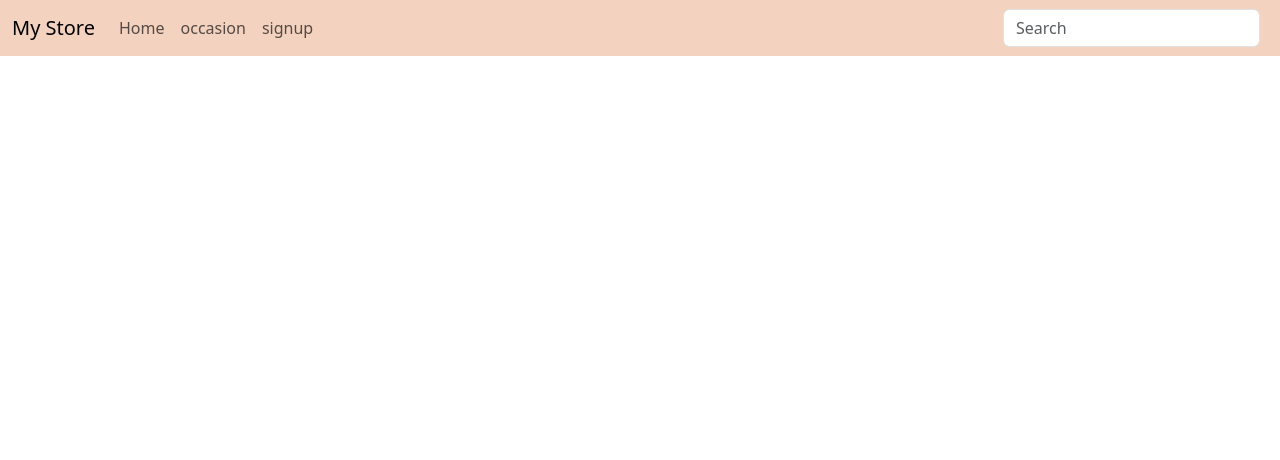
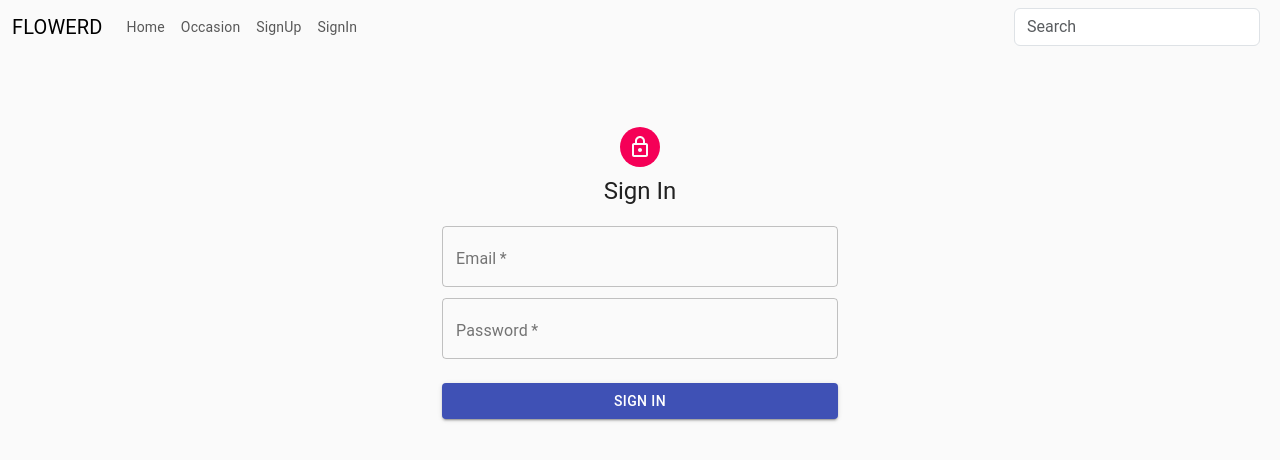
Before and after one commit to Ahlamonepiece1989/frontend, a React (Create React App) app: page /signin in a window 1280 px wide. Shown: the top 460 px of the page. Built offline with nearby package versions, Linux system fonts and the light colour scheme; the HTML template or start-up script is replaced by a standard one.

Commit message:
frontend

```diff
--- a/src/App.js
+++ b/src/App.js
@@ -1,20 +1,33 @@
-import "./App.css";
+import React, { useState } from "react";
+import {Route } from 'react-router-dom';
+import Home from './Components/Home/Home';
+import SignUp from './Components/SignUp/SignUp';
+import Login from './Components/SignUp/Login';
+import Navi from "./Components/Navbar/Navi";
+import Ocassion from "./Components/Ocassions/Ocassion";
 import 'bootstrap/dist/css/bootstrap.min.css';
-import Nav from './components/nav';
+
+export default function App() {
+  const [token, setToken] = useState("");
+  return (
+    <div>
+      <Navi token={token} setToken={setToken} />
+
+       <Route exact path="/" component={Home} />
+
+       <Route exact path="/ocassion" component={Ocassion} />
+
+     <Route   exact path="/signup" component={SignUp} />
+     <Route
+        exact
+        path="/signin"
+        render={() => {
+          //// set the token using setToken
+          return <Login setToken={setToken} />;
+        }}
+      />
 
 
-
-
-function App() {
-  return (
-
-    <div className="App">
-
-      <Nav/>
-
     </div>
-
   );
 }
-
-export default App;
--- a/src/components/Home.js
+++ b/src/components/Home/Home.js
@@ -1,5 +1,5 @@
 import React, { Component, useState, useEffect } from 'react';
-import './Home.js';
+
 
 
 
@@ -17,7 +17,4 @@ export default function Home(props) {
     </div>
 
   );
-
-
-
 }
--- a/src/components/nav.js
+++ b/src/components/Navbar/Navi.js
@@ -6,20 +6,18 @@ import {
     Route
 } from "react-router-dom";
 
-
-
-import Home from './Home';
-
-import Occasion from './Occasion';
-
-import SignUp from './SignUp';
+import { useHistory } from "react-router-dom";
 
 
 
-function nav() {
+
+function Navi({ token, setToken}) {
 
 
-	return (
+   const navigate  = useHistory();
+
+
+  return (
 
 <>
 
@@ -27,7 +25,7 @@ function nav() {
 
                 <Navbar className="color-nav" expand="lg">
   <Container fluid>
-    <Navbar.Brand href="/">My Store</Navbar.Brand>
+    <Navbar.Brand href="/">FLOWERD</Navbar.Brand>
     <Navbar.Toggle aria-controls="navbarScroll" />
     <Navbar.Collapse id="navbarScroll">
       <Nav
@@ -36,8 +34,23 @@ function nav() {
         navbarScroll>
 
         <Nav.Link href="/">Home</Nav.Link>
-        <Nav.Link href="/occasions">occasion</Nav.Link>
-        <Nav.Link href="/signup">signup</Nav.Link>
+        <Nav.Link href="/ocassion">Occasion</Nav.Link>
+
+        {token ? (
+        <Nav.Link onClick={() => {setToken("")
+  navigate.push("/login") }}>Sign out</Nav.Link>
+       ) : (
+
+<>
+
+       <Nav.Link href="/signup">SignUp</Nav.Link>
+        <Nav.Link href="/signin">SignIn</Nav.Link>
+
+
+</>
+
+       )}
+
 
       </Nav>
 
@@ -56,24 +69,17 @@ function nav() {
 </Navbar>
                 </div>
                 <div>
-                    <Routes>
 
 
-                    <Route exact path='/occasions' element={<Occasion/>}/>
 
-                    <Route exact path='/signup' element={<SignUp/>}/>
-
-                    <Route  exact path='/' element={<Home />}/>
-
-                    </Routes>
                 </div>
 
 
 
 </>
 
-		);
+    );
 }
 
 
-export default nav;
+export default Navi;
--- a/src/components/Occasion.js
+++ b/src/components/Ocassions/Ocassion.js
@@ -1,6 +1,6 @@
 import React, { Component } from 'react'
 
-function Occasion() {
+export default  function Ocassion() {
   return (
 
     <div className="App">
@@ -11,5 +11,3 @@ function Occasion() {
 
   );
 }
-
-export default Occasion;
--- /dev/null
+++ b/src/components/SignUp/Login.js
@@ -0,0 +1,148 @@
+import React ,  { useState } from 'react';
+import { useHistory  } from "react-router-dom";
+import axios from "axios";
+
+import Avatar from '@material-ui/core/Avatar';
+import Button from '@material-ui/core/Button';
+import CssBaseline from '@material-ui/core/CssBaseline';
+import TextField from '@material-ui/core/TextField';
+//import FormControlLabel from '@material-ui/core/FormControlLabel';
+//import Checkbox from '@material-ui/core/Checkbox';
+//import Link from '@material-ui/core/Link';
+import Grid from '@material-ui/core/Grid';
+//import Box from '@material-ui/core/Box';
+import LockOutlinedIcon from '@material-ui/icons/LockOutlined';
+import Typography from '@material-ui/core/Typography';
+import { makeStyles } from '@material-ui/core/styles';
+import Container from '@material-ui/core/Container';
+
+
+
+
+const useStyles = makeStyles((theme) => ({
+  paper: {
+    marginTop: theme.spacing(8),
+    display: 'flex',
+    flexDirection: 'column',
+    alignItems: 'center',
+  },
+  avatar: {
+    margin: theme.spacing(1),
+    backgroundColor: theme.palette.secondary.main,
+  },
+  form: {
+    width: '100%',
+    marginTop: theme.spacing(3),
+  },
+  submit: {
+    margin: theme.spacing(3, 0, 2),
+  },
+}));
+
+
+export default function SignIn(setToken) {
+
+
+  const classes = useStyles();
+  const navigate  = useHistory();
+
+
+  const [email, setEmail] = useState("");
+  const [password, setPassword] = useState("");
+
+
+  const changeEmail = (e) => {
+      setEmail(e.target.value);
+    };
+
+  const changePassword = (e) => {
+      setPassword(e.target.value);
+    };
+
+    // Send user information to the server to check if it's exist in the database through post request.
+    const checkLogin = async () => {
+      try {
+        const response = await axios.post("http://localhost:5000/login", {
+          email: email,
+          password: password,
+        });
+        console.log(response.data)
+        //After recieve the token from the server, store it. (First step)
+        setToken(response.data.token);
+        navigate.push("/");
+
+      } catch (error) {
+        console.log("Error");
+      }
+    };
+
+
+
+  return (
+
+    <Container component="main" maxWidth="xs">
+      <CssBaseline />
+      <div className={classes.paper}>
+        <Avatar className={classes.avatar}>
+          <LockOutlinedIcon />
+        </Avatar>
+        <Typography component="h1" variant="h5">
+          Sign In
+        </Typography>
+
+        <form className={classes.form} noValidate>
+          <Grid container spacing={2}>
+
+
+            <Grid item xs={12}>
+
+              <TextField
+                variant="outlined"
+                required
+                fullWidth
+                name="email"
+                label="Email"
+                type="email"
+                id="email"
+
+                onChange={(e) => {changeEmail(e);}}
+
+              />
+            </Grid>
+
+
+            <Grid item xs={12}>
+              <TextField
+                variant="outlined"
+                required
+                fullWidth
+                name="password"
+                label="Password"
+                type="password"
+                id="password"
+                autoComplete="current-password"
+                onChange={(e) => {changePassword(e);}}
+              />
+            </Grid>
+
+          </Grid>
+
+
+          <Button
+            type="submit"
+            fullWidth
+            variant="contained"
+            color="primary"
+            className={classes.submit}
+            onClick={(e) => {checkLogin();}} >
+
+            Sign In
+          </Button>
+
+
+        </form>
+      </div>
+
+    </Container>
+  );
+}
--- /dev/null
+++ b/src/components/SignUp/SignUp.js
@@ -0,0 +1,169 @@
+import React ,  { useState } from 'react';
+import { useHistory  } from "react-router-dom";
+import axios from "axios";
+
+import Avatar from '@material-ui/core/Avatar';
+import Button from '@material-ui/core/Button';
+import CssBaseline from '@material-ui/core/CssBaseline';
+import TextField from '@material-ui/core/TextField';
+import FormControlLabel from '@material-ui/core/FormControlLabel';
+import Checkbox from '@material-ui/core/Checkbox';
+import Link from '@material-ui/core/Link';
+import Grid from '@material-ui/core/Grid';
+import Box from '@material-ui/core/Box';
+import LockOutlinedIcon from '@material-ui/icons/LockOutlined';
+import Typography from '@material-ui/core/Typography';
+import { makeStyles } from '@material-ui/core/styles';
+import Container from '@material-ui/core/Container';
+
+
+
+
+const useStyles = makeStyles((theme) => ({
+
+
+  paper: {
+    marginTop: theme.spacing(8),
+    display: 'flex',
+    flexDirection: 'column',
+    alignItems: 'center',
+  },
+  avatar: {
+    margin: theme.spacing(1),
+    backgroundColor: theme.palette.secondary.main,
+  },
+  form: {
+    width: '100%', // Fix IE 11 issue.
+    marginTop: theme.spacing(3),
+  },
+  submit: {
+    margin: theme.spacing(3, 0, 2),
+  },
+}));
+
+
+
+export default function SignUp() {
+  const classes = useStyles();
+  const navigate  = useHistory();
+
+  const [name, setName] = useState("");
+  const [email, setEmail] = useState("");
+  const [password, setPassword] = useState("");
+
+  const changeName = (e) => {
+    setName(e.target.value);
+  };
+  const changeEmail = (e) => {
+    setEmail(e.target.value);
+  };
+  const changePassword = (e) => {
+    setPassword(e.target.value);
+  };
+
+
+  // send new information for user to sign up and add their values in the database.
+  // First try to add new user, if it's exists, then forward to login page.
+
+  const addUser = async () => {
+
+
+      console.log({
+        name: name,
+        email: email,
+        password: password,
+      });
+
+      // POST request
+      // Send post request to add new user to the database.
+    const response = await axios.post("http://localhost:5000/SignUp", {
+      name: name,
+      email: email,
+      password: password,
+    });
+
+    if (response.status === 201){
+        navigate.push("/signin")
+    }
+  };
+
+  return (
+    <Container component="main" maxWidth="xs">
+      <CssBaseline />
+      <div className={classes.paper}>
+        <Avatar className={classes.avatar}>
+          <LockOutlinedIcon />
+        </Avatar>
+        <Typography component="h1" variant="h5">
+          Sign up
+        </Typography>
+
+        <form className={classes.form} noValidate>
+          <Grid container spacing={2}>
+            <Grid item item xs={12}>
+              <TextField
+                autoComplete="fname"
+                name="Name"
+                variant="outlined"
+                required
+                fullWidth
+                id="Name"
+                label="Name"
+                autoFocus
+                onChange={(e) => {changeName(e);}}
+              />
+            </Grid>
+
+            <Grid item xs={12}>
+              <TextField
+                variant="outlined"
+                required
+                fullWidth
+                name="email"
+                label="Email"
+                type="email"
+                id="email"
+
+                onChange={(e) => { changeEmail(e); }}
+              />
+            </Grid>
+
+
+            <Grid item xs={12}>
+              <TextField
+                variant="outlined"
+                required
+                fullWidth
+                name="password"
+                label="Password"
+                type="password"
+                id="password"
+                autoComplete="current-password"
+                onChange={(e) => {changePassword(e);}}
+              />
+            </Grid>
+
+          </Grid>
+          <Button
+            type="submit"
+            fullWidth
+            variant="contained"
+            color="primary"
+            className={classes.submit}
+            onClick={(e) => {addUser();}} >
+
+            Sign Up
+          </Button>
+          <Grid container justifyContent="flex-end">
+            <Grid item>
+              <Link href="/signin" variant="body2">
+                Already have an account? Sign in
+              </Link>
+            </Grid>
+          </Grid>
+        </form>
+      </div>
+
+    </Container>
+  );
+}
```
